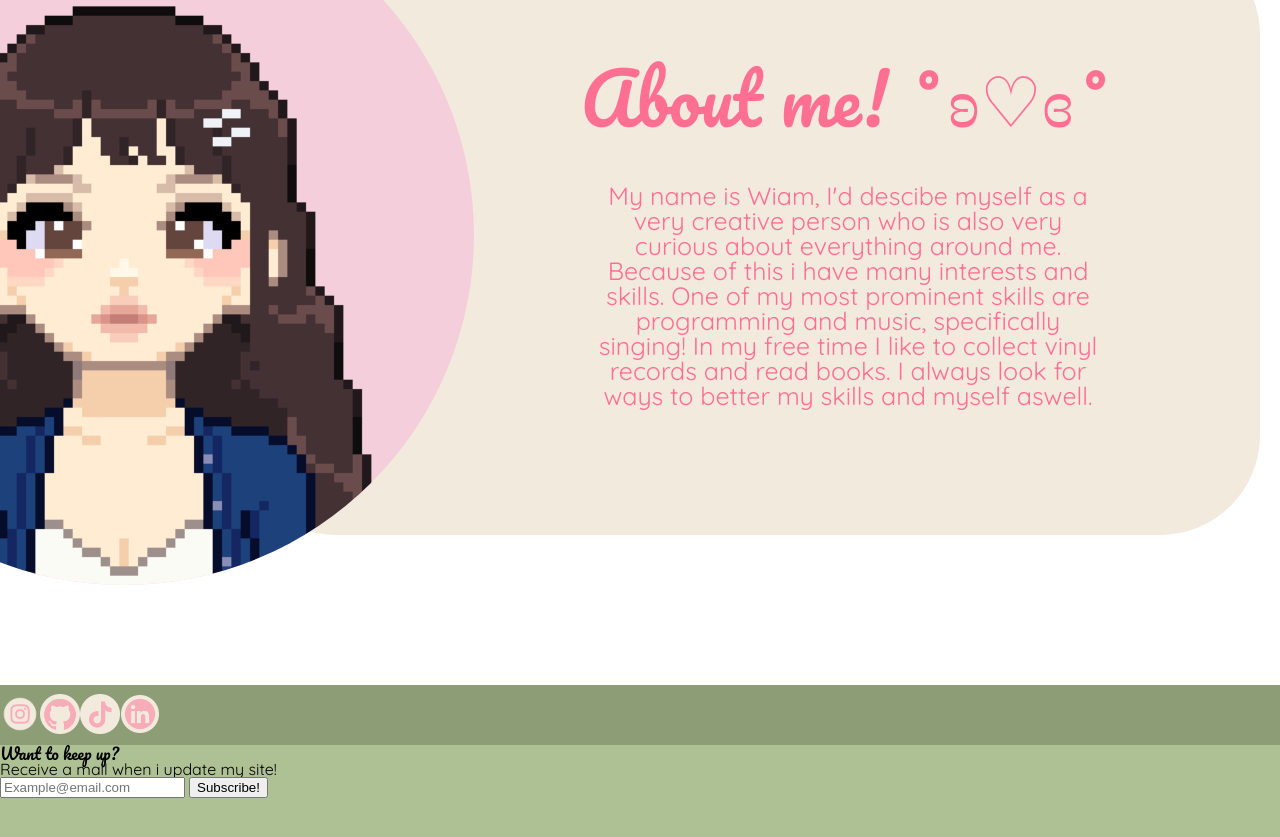
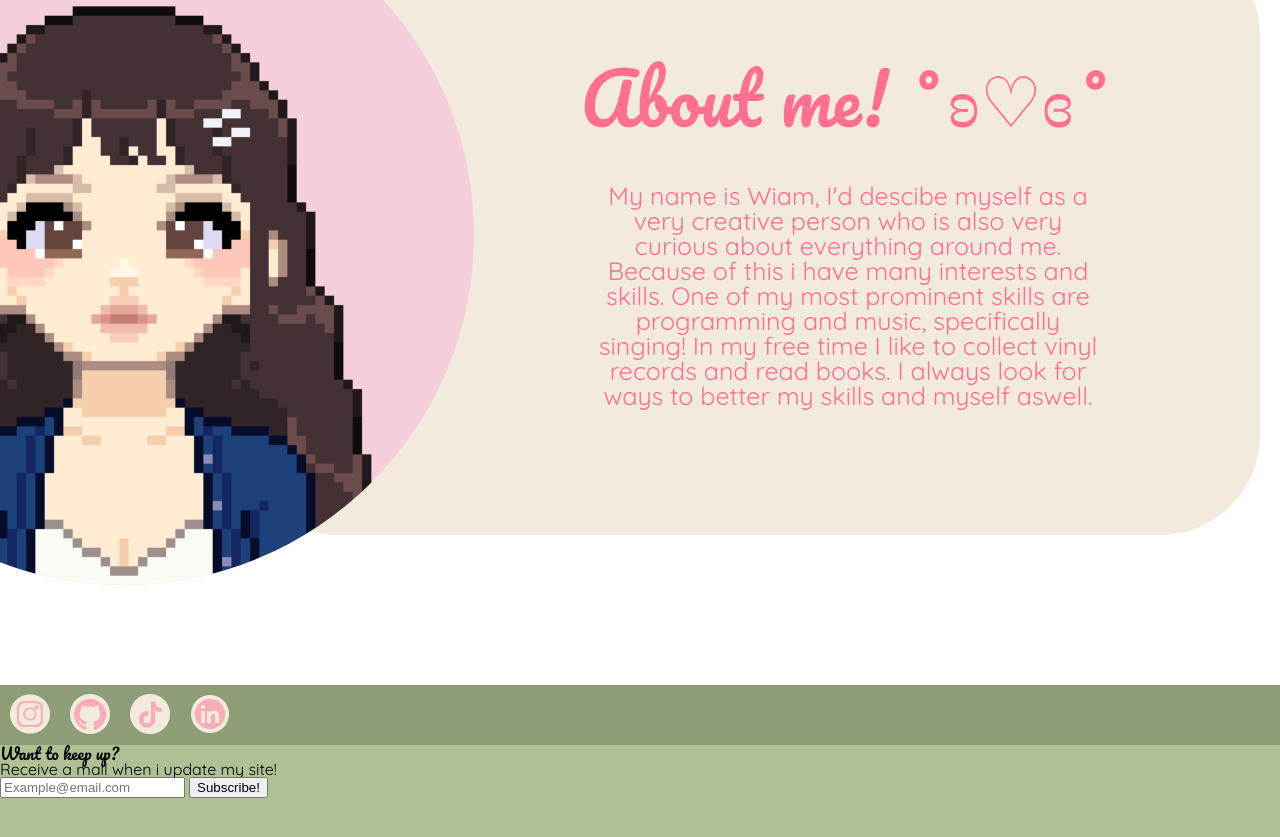
Before and after one commit to Luvbxgs/Project1, a plain HTML site: page index.html in a window 1280 px wide. Shown: the part 2400-3237 px from the top of the page. Drawn offline with Linux system fonts and the light colour scheme.

Commit message:
continue

```diff
--- a/Css/style.css
+++ b/Css/style.css
@@ -451,11 +451,11 @@ footer{
     background-color: #AEC194;
     width: 100%;
     height: 300px;
-    z-index: 3;
 }
 
 img.socials{
     height: 40px;
+    padding: 10px;
 }
 
 
--- a/index.html
+++ b/index.html
@@ -135,7 +135,7 @@
     <footer>
         <div id="inner-footer">
             <a href="https://www.instagram.com/wiam.jpg/">
-                <img class="socials" src="img/instagram-logo.png" alt="Instagram logo">
+                <img class="socials" src="img/instagram.png" alt="Instagram logo">
             </a>
             <a href="https://github.com/Luvbxgs">
                 <img class="socials" src="img/github-logo.png" alt="Github logo">
```
